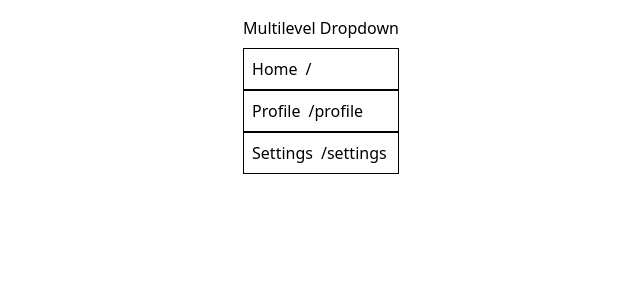
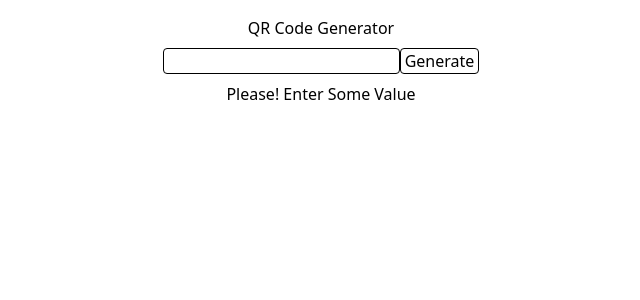
Before and after one commit to NoorMohdDev/ReactJS-Projects, a React (Vite) app: page / in a window 1280 px wide. Shown: the top 300 px of the page, without its empty margins (319-959 px from the left). Built offline with nearby package versions, Linux system fonts and the light colour scheme.

Commit message:
Add QR Code Generator

```diff
--- a/package.json
+++ b/package.json
@@ -13,6 +13,7 @@
     "@tailwindcss/vite": "^4.1.11",
     "react": "^19.1.0",
     "react-dom": "^19.1.0",
+    "react-qr-code": "^2.0.18",
     "tailwindcss": "^4.1.11"
   },
   "devDependencies": {
--- a/src/App.jsx
+++ b/src/App.jsx
@@ -5,6 +5,7 @@ import ImageSlider from "./components/Image-Slider/ImageSlider.jsx"
 import ImageSliderV2 from "./components/Image-Slider/ImageSliderV2.jsx"
 import LoadMoreButton from "./components/Load-More-Button/LoadMoreButton.jsx"
 import Dropdown from "./components/Dropdown/Dropdown.jsx"
+import QRGenerator from "./components/QR-Generator/QRGenerator.jsx"
 
 function App() {
 
@@ -16,7 +17,8 @@ function App() {
       {/* <ImageSlider/> */}
       {/* <ImageSliderV2/> */}
       {/* <LoadMoreButton/> */}
-      <Dropdown/>
+      {/* <Dropdown/> */}
+      <QRGenerator/>
     </div>
   )
 }
--- /dev/null
+++ b/src/components/QR-Generator/QRGenerator.jsx
@@ -0,0 +1,38 @@
+import React, { useState } from 'react'
+import QRCode from 'react-qr-code'
+
+function QRGenerator() {
+    const [qrValue, setQrValue] = useState("")
+    const [inputValue, setInputValue] = useState("")
+
+    const handleQR= ()=>{
+        setQrValue(inputValue)
+        setInputValue("")
+
+    }
+
+    const handleInputValue = (e)=>{
+        setInputValue(e.target.value)
+    }
+
+    return (
+        <div>
+            <h1 className='text-center pb-2'>QR Code Generator</h1>
+            <input value={inputValue}  onInput={handleInputValue} className='pl-1 rounded border' type="text" name="" id="" />
+
+            <button onClick={handleQR} className='px-1 rounded border' type="button">Generate</button>
+        { (!(qrValue === "" || qrValue === null) && (inputValue === "" || inputValue === null))?  <div className='pt-4'>
+                <QRCode
+                    size={156}
+                    style={{ height: "auto", maxWidth: "100%", width: "100%" }}
+                    value={qrValue}
+                    viewBox={`0 0 256 256`}
+                />
+            </div>:null}
+
+        {!((inputValue === "" || inputValue === null) && (qrValue === "" || qrValue === null))?null:<p className='text-center p-2'>Please! Enter Some Value</p>}
+        </div>
+    )
+}
+
+export default QRGenerator
```
Also changed, not shown: 1 other file (tests, documents, lock files or other folders).
